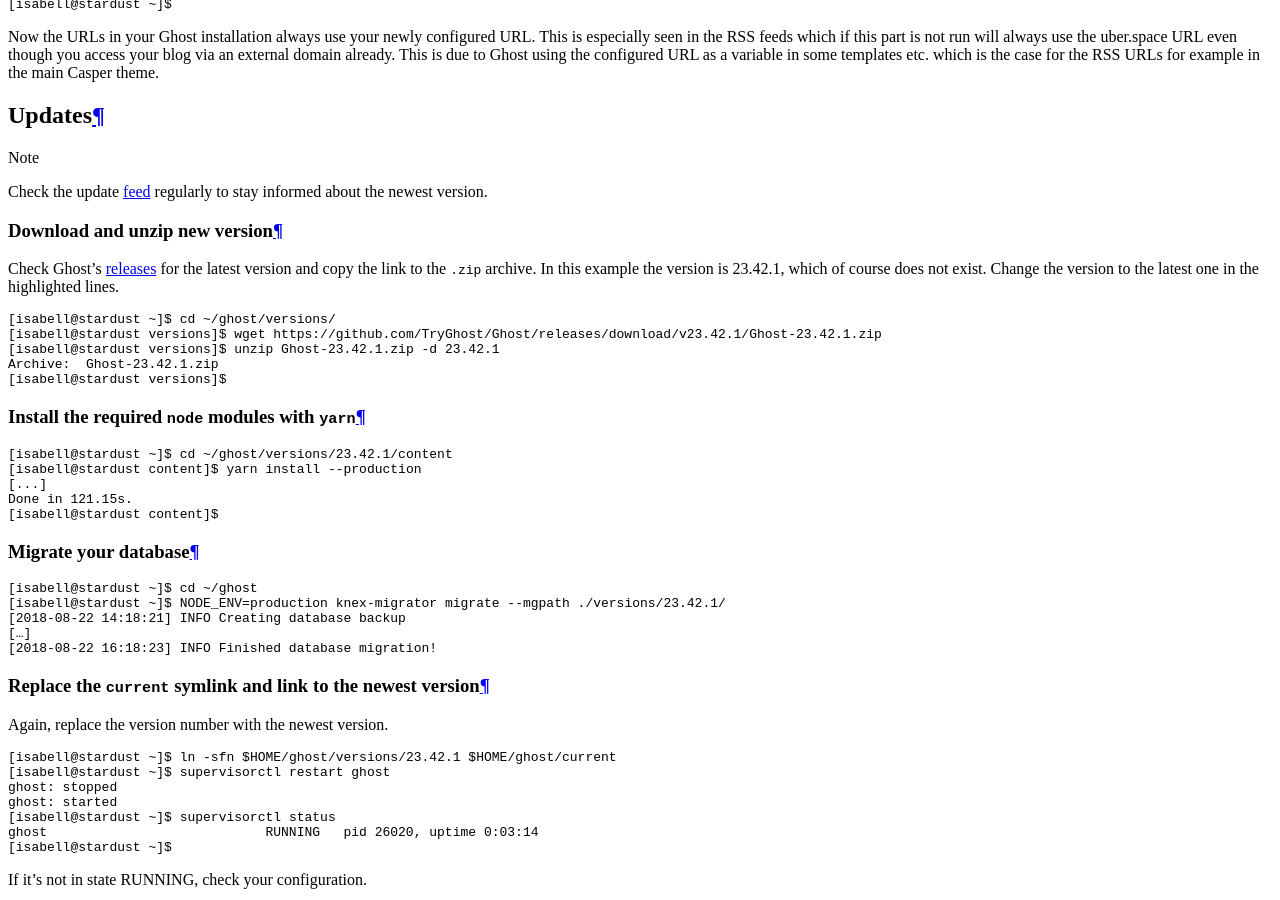
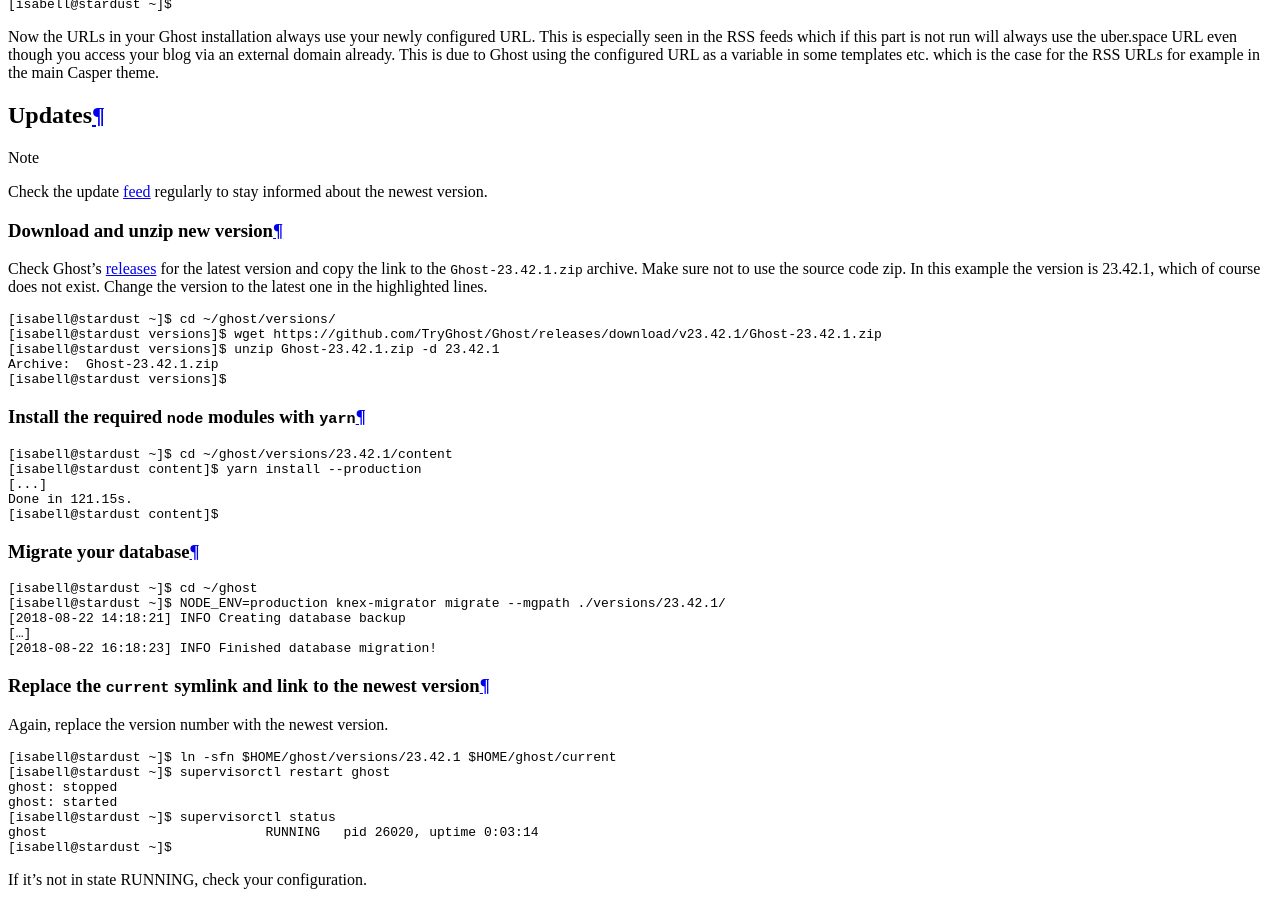
Before and after one commit to Uberspace/lab, a Sphinx documentation site: the page built from source/guide_ghost.rst, in a window 1280 px wide and 900 px high, scrolled down 8384 px. Built offline with Sphinx 7.4.7 and the Read the Docs theme 2.0.0, drawn with Linux system fonts in a browser that asks for light colours.

Commit message:
Update guide_ghost.rst

```diff
--- a/source/guide_ghost.rst
+++ b/source/guide_ghost.rst
@@ -232,7 +232,7 @@
 Download and unzip new version
 ------------------------------
 
-Check Ghost's `releases <https://github.com/TryGhost/Ghost/releases/latest>`_ for the latest version and copy the link to the ``.zip`` archive. In this example the version is 23.42.1, which of course does not exist. Change the version to the latest one in the highlighted lines.
+Check Ghost's `releases <https://github.com/TryGhost/Ghost/releases/latest>`_ for the latest version and copy the link to the ``Ghost-23.42.1.zip`` archive. Make sure not to use the source code zip. In this example the version is 23.42.1, which of course does not exist. Change the version to the latest one in the highlighted lines.
 
 .. code-block:: console
  :emphasize-lines: 2,3
```
